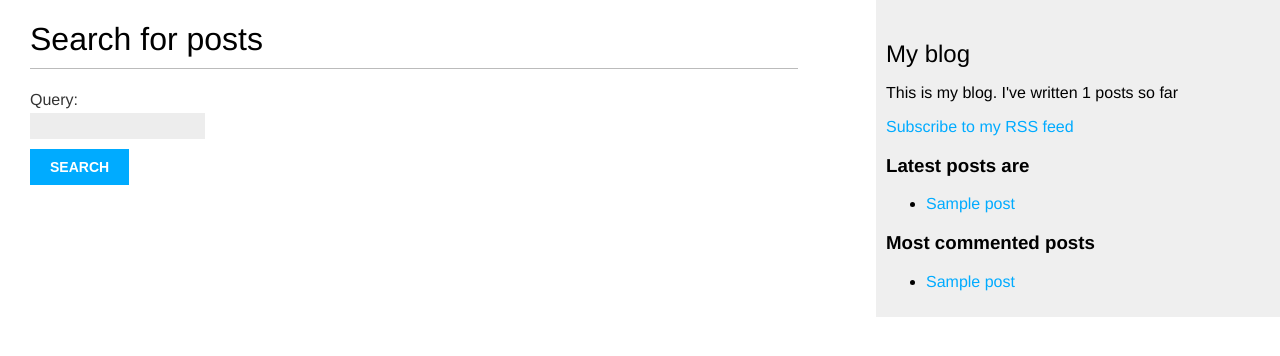
After one commit to jadielmwangi/blog_app, a Django app: page /blog/search/ in a window 1280 px wide. The commit adds this page. Shown: the top 356 px of the page. Run offline with Django 3.2, Linux system fonts and the light colour scheme; tables that the repository leaves empty hold one stand-in row (values such as "Sample post").

Commit message:
adds search functionality

```diff
--- a/blog/forms.py
+++ b/blog/forms.py
@@ -15,3 +15,6 @@ class CommentForm(forms.ModelForm):
     class Meta:
         model = Comment
         fields = ('name', 'email', 'body')
+
+class SearchForm(forms.Form):
+    query = forms.CharField()
--- a/blog/templates/blog/base.html
+++ b/blog/templates/blog/base.html
@@ -25,6 +25,9 @@
         <h2>My blog</h2>
         <p>This is my blog. I've written {% total_posts %} posts so far</p>
 
+        <p>
+            <a href="{% url "blog:post_feed" %}">Subscribe to my RSS feed</a>
+        </p>
 
         <h3>Latest posts are</h3>
         {% show_latest_posts 3 %}
--- a/blog/templates/blog/post/detail.html
+++ b/blog/templates/blog/post/detail.html
@@ -1,4 +1,5 @@
 {% extends "blog/base.html" %}
+{% load blog_tags %}
 
 {% block title %}{{ post.title }}{% endblock %}
 
@@ -9,7 +10,8 @@
 </p>
 
 <p> {{ post.status}} </p>
-{{ post.body|linebreaks }}
+<!-- {{ post.body|linebreaks }} -->
+{{ post.body|markdown }}
 
 <!-- <p class="tags">Tags is: {{ post.tags.all|join:", " }}</p> -->
 
--- /dev/null
+++ b/blog/templates/blog/post/search.html
@@ -0,0 +1,26 @@
+{% extends "blog/base.html" %}
+{% load blog_tags %}
+{% block title %}Search{% endblock %}
+{% block content %}
+{% if query %}
+<h1>Posts containing "{{ query }}"</h1>
+<h3>
+    {% with results.count as total_results %}
+    Found {{ total_results }} result{{ total_results|pluralize }}
+    {% endwith %}
+</h3>
+{% for post in results %}
+<h4><a href="{{ post.get_absolute_url }}">{{ post.title }}</a></ h4>
+    {{ post.body|markdown|truncatewords_html:5 }}
+    {% empty %}
+    <p>There are no results for your query.</p>
+    {% endfor %}
+    <p><a href="{% url "blog:post_search" %}">Search again</a></p>
+    {% else %}
+    <h1>Search for posts</h1>
+    <form method="get">
+        {{ form.as_p }}
+        <input type="submit" value="Search">
+    </form>
+    {% endif %}
+    {% endblock %}
--- a/blog/templatetags/blog_tags.py
+++ b/blog/templatetags/blog_tags.py
@@ -1,6 +1,10 @@
 from django import template
 from ..models import Post
 from django.db.models import Count
+## markdown filters
+from django.utils.safestring import mark_safe
+import markdown
+
 
 register = template.Library()
 @register.simple_tag
@@ -18,3 +22,9 @@ def get_most_commented_posts(count=2):
     return Post.published.annotate(
         total_comments=Count('comments')
             ).order_by('-total_comments')[:count]
+
+## markdown filters
+
+@register.filter(name='markdown')
+def markdown_format(text):
+    return mark_safe(markdown.markdown(text))
--- a/blog/urls.py
+++ b/blog/urls.py
@@ -1,6 +1,6 @@
 from django.urls import path
 from . import views
-
+from .feeds import LatestPostsFeed
 
 app_name = 'blog'
 
@@ -20,4 +20,8 @@ urlpatterns = [
 
     path('tag/<slug:tag_slug>/',
         views.post_list, name='post_list_by_tag'),
+## feeds
+    path('feed/', LatestPostsFeed(), name='post_feed'),
+    path('search/', views.post_search, name='post_search'),
+
 ]
--- a/blog/views.py
+++ b/blog/views.py
@@ -5,11 +5,15 @@ from .models import Post, Comment
 from django.core.paginator import Paginator, EmptyPage,\
                                 PageNotAnInteger
 from django.views.generic import ListView
-from .forms import EmailPostForm, CommentForm
+from .forms import EmailPostForm, CommentForm, SearchForm
 from django.core.mail import send_mail
 
 from taggit.models import Tag
 from django.db.models import Count
+# from django.contrib.postgres.search import SearchVector, SearchQuery, SearchRank
+from django.contrib.postgres.search import SearchVector, SearchQuery,SearchRank
+
+
 
 
 def post_list(request, tag_slug=None):
@@ -114,3 +118,40 @@ def post_share(request, post_id):
     return render(request, 'blog/post/share.html', {'post': post,
                                                     'form': form,
                                                     'sent': sent})
+
+
+
+
+
+def post_search(request):
+    form = SearchForm()
+    query = None
+    results = []
+    if 'query' in request.GET:
+        form = SearchForm(request.GET)
+        if form.is_valid():
+            query = form.cleaned_data['query']
+
+            # results = Post.published.annotate(
+            # search=SearchVector('title', 'body'),
+            # ).filter(search=query)
+
+
+            # search_vector = SearchVector('title', 'body')
+            search_vector = SearchVector('title', weight='A') + \
+                            SearchVector('body', weight='B')
+
+            search_query = SearchQuery(query)
+            results = Post.published.annotate(
+                        search=search_vector,
+                        rank=SearchRank(search_vector, search_query)
+                        ).filter(rank__gte=0.3).order_by('-rank')
+
+
+
+
+    return render(request,
+                'blog/post/search.html',
+                {'form': form,
+                'query': query,
+                'results': results})
--- a/mysite/urls.py
+++ b/mysite/urls.py
@@ -16,10 +16,21 @@ Including another URLconf
 
 from django.contrib import admin
 from django.urls import path, include
+## sitemap 2 lines
+from django.contrib.sitemaps.views import sitemap
+from blog.sitemaps import PostSitemap
+
+sitemaps = {
+'posts': PostSitemap,
+}
+
 
 
 
 urlpatterns = [
     path('admin/', admin.site.urls),
     path('blog/', include('blog.urls', namespace='blog')),
+
+    path('sitemap.xml', sitemap, {'sitemaps': sitemaps},
+        name='django.contrib.sitemaps.views.sitemap')
 ]
```
Also changed, not shown: blog/feeds.py (added, +19 -0 lines), blog/sitemaps.py (added, +12 -0 lines), blog/templates/blog/post/list.html (+7 -2 lines), mysite/settings.py (+7 -1 lines), 1 other file.
